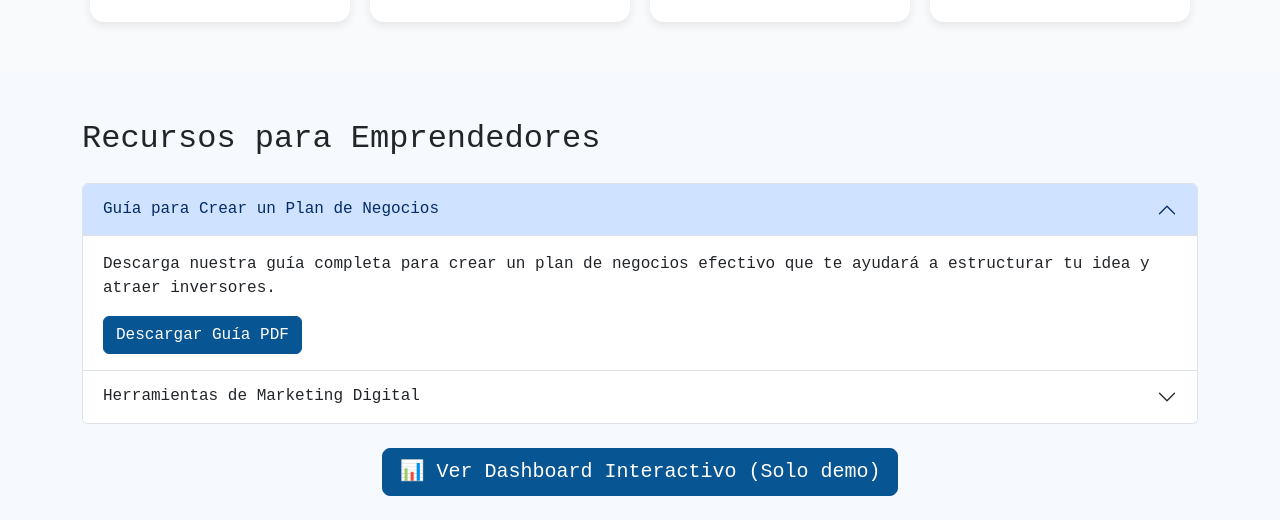
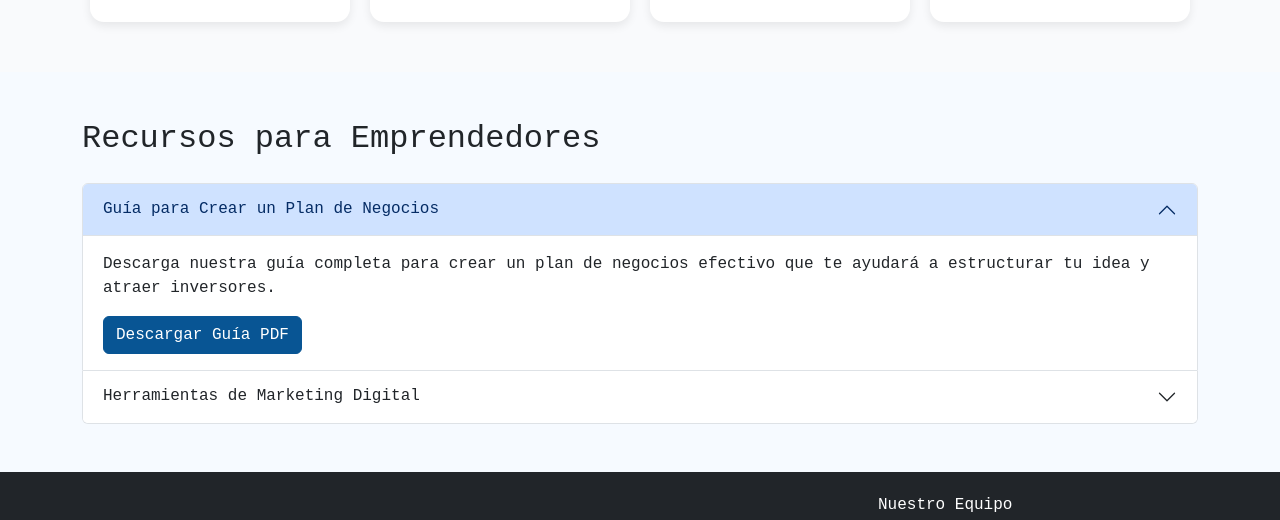
Before and after one commit to DiegoFPZ/emprende-colombia, a plain HTML site: page informacion.html in a window 1280 px wide. Shown: the part 1539-2059 px from the top of the page. Drawn offline with nearby package versions, Linux system fonts and the light colour scheme.

Commit message:
borrar boton dashboard

```diff
--- a/informacion.html
+++ b/informacion.html
@@ -172,12 +172,6 @@
                 </div>
             </div>
         </section>
-        <div class="text-center mt-4">
-            <a href="http://localhost:8501" target="_blank" class="btn btn-primary btn-lg"
-                onclick="return confirm('⚠️ Este dashboard solo funciona durante la presentación en vivo. ¿Continuar?')">
-                📊 Ver Dashboard Interactivo (Solo demo)
-            </a>
-        </div>
         <footer class="bg-dark text-white py-4 mt-5">
             <div class="container">
                 <div class="row align-items-center">
```
